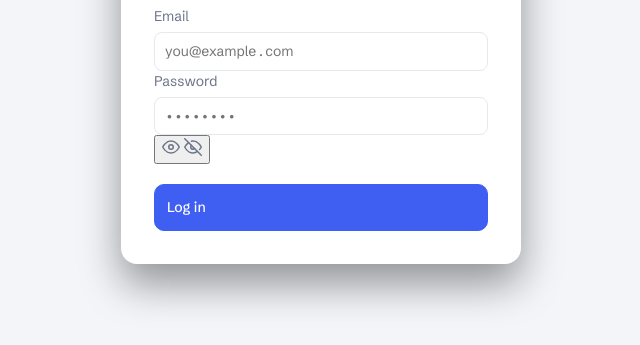
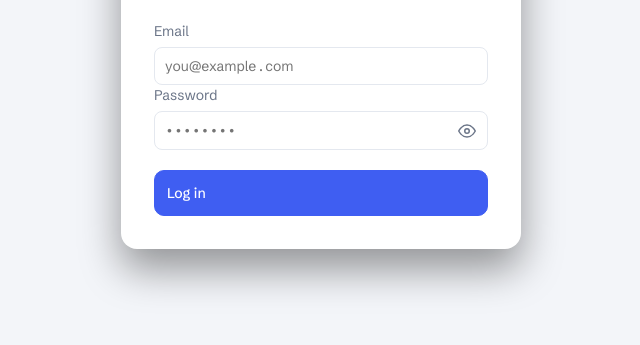
Before and after one commit to RahulDawpersad/Salary-Tracker-Server, a website: page public/index.html in a window 1280 px wide. Shown: the part 385-730 px from the top of the page, without its empty margins (319-959 px from the left). Drawn offline with nearby package versions, Linux system fonts and the light colour scheme.

Commit message:
Update style.css

```diff
--- a/public/css/style.css
+++ b/public/css/style.css
@@ -1275,3 +1275,45 @@ dialog form {
   text-overflow: ellipsis;
   white-space: nowrap;
 }
+
+/* Password show/hide */
+.pw-wrap {
+  position: relative;
+}
+
+.pw-wrap input {
+  padding-right: 44px;
+}
+
+.pw-toggle {
+  position: absolute;
+  right: 4px;
+  top: 50%;
+  transform: translateY(-50%);
+  width: 34px;
+  height: 34px;
+  display: grid;
+  place-items: center;
+  padding: 0;
+  border: 0;
+  border-radius: 8px;
+  background: transparent;
+  color: var(--muted);
+}
+
+.pw-toggle:hover {
+  color: var(--ink);
+  background: var(--bg);
+}
+
+.pw-toggle .eye-off {
+  display: none;
+}
+
+.pw-toggle.showing .eye-on {
+  display: none;
+}
+
+.pw-toggle.showing .eye-off {
+  display: block;
+}
```
